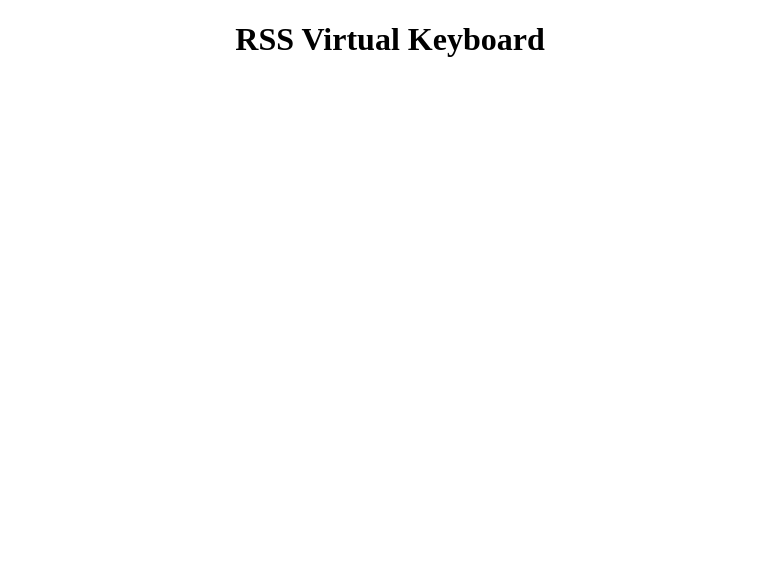
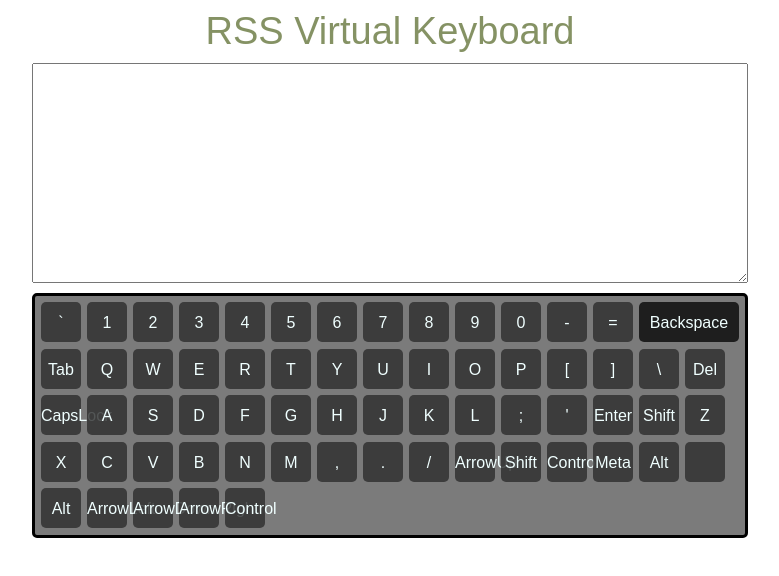
Before and after one commit to MaksimDolgonosov/virtual-keyboard, a website: page index.html in a window 1280 px wide. Shown: the whole page, without its empty margins (250-1029 px from the left). Drawn offline with Linux system fonts and the light colour scheme.

Commit message:
feat: add keyboard in body

```diff
--- a/script.js
+++ b/script.js
@@ -1,6 +1,43 @@
 window.addEventListener('DOMContentLoaded', () => {
   const body = document.querySelector('body');
+  const keyboardWrpapper = document.createElement('div');
+  keyboardWrpapper.classList.add('keyboard-wrpapper');
   const h1 = document.createElement('h1');
   h1.textContent = 'RSS Virtual Keyboard';
   body.append(h1);
+  body.append(keyboardWrpapper);
+  const textarea = document.createElement('textarea');
+  textarea.setAttribute('rows', '5');
+  textarea.setAttribute('cols', '50');
+  textarea.classList.add('keyboard-wrpapper__textarea');
+  keyboardWrpapper.append(textarea);
+  const keyboard = document.createElement('div');
+  keyboard.classList.add('keyboard');
+  keyboardWrpapper.append(keyboard);
+
+  const enKeyboard = ['`', '1', '2', '3', '4', '5', '6', '7', '8', '9', '0', '-', '=', 'Backspace', 'Tab', 'q', 'w', 'e', 'r', 't', 'y', 'u', 'i', 'o', 'p', '[', ']', '\\', 'Delete', 'CapsLock', 'A', 'S', 'D', 'F', 'G', 'H', 'J', 'K', 'L', ';', "'", 'Enter', 'Shift', 'Z', 'X', 'C', 'V', 'B', 'N', 'M', ',', '.', '/', 'ArrowUp', 'Shift', 'Control', 'Meta', 'Alt', ' ', 'Alt', 'ArrowLeft', 'ArrowDown', 'ArrowRight', 'Control'];
+
+  // document.onkeydown = function codesOfBtns(event) {
+  //   event.preventDefault();
+
+  //   console.log(event.key);
+  //   // textarea.value += event.key;
+  // }
+  enKeyboard.forEach((btn) => {
+    const button = document.createElement('div');
+    button.classList.add('btn');
+    if (btn === 'Delete') {
+      button.textContent = 'Del';
+      button.classList.add('del');
+    } else {
+      button.textContent = `${btn}`;
+    }
+    if (btn === 'Backspace' || btn === 'Shift' || btn === 'Shift') {
+      button.classList.add('longBtn');
+    }
+    if (btn === 'Tab') {
+      button.classList.add('tab');
+    }
+    keyboard.append(button);
+  });
 });
--- a/style.scss
+++ b/style.scss
@@ -1,8 +1,84 @@
+* {
+  font-family: 'Arial', sans-serif;
+  font-weight: 400;
+  box-sizing: border-box;
+  margin: 0;
+  padding: 0;
+}
+
 h1 {
   text-align: center;
+  font-size: 38px;
+  color: rgba(102, 119, 61, 0.8);
+  margin: 10px 0 10px 0;
 }
-.keyborad-wrpapper {
+
+.keyboard-wrpapper {
+  width: 716px;
+
   margin: 10px auto 0 auto;
   display: flex;
   flex-direction: column;
+
+  &__textarea {
+    display: block;
+    height: 220px;
+    font-size: 18px;
+    padding: 10px;
+  }
 }
+
+.keyboard {
+  margin-top: 10px;
+  width: 716px;
+  height: 245px;
+  background-color: rgba(90, 90, 90, 0.8);
+  border: 3px solid black;
+  border-radius: 5px;
+  display: flex;
+  flex-wrap: wrap;
+  align-items: flex-start;
+  justify-content: flex-start;
+  padding-top: 6px;
+  padding-left: 6px;
+}
+
+.btn {
+  width: 40px;
+  height: 40px;
+  border-radius: 5px;
+  background-color: rgba(44, 44, 44, 0.8);
+  text-transform: capitalize;
+  margin-right: 6px;
+  margin-bottom: 6px;
+  color: azure;
+  text-align: center;
+  font-size: 16px;
+  line-height: 42px;
+  cursor: pointer;
+  transition: .2s all;
+
+  &:nth-of-type(14) {
+    width: 100px;
+    background-color: rgba(7, 7, 7, 0.8);
+  }
+
+  &:hover {
+    background-color: rgb(77, 107, 0);
+    transition: .2s all;
+  }
+}
+
+// .btn.longBtn {
+//   width: 100px;
+//   background-color: rgba(7, 7, 7, 0.8);
+// }
+
+// .btn.tab {
+//   width: 50px;
+//   background-color: rgba(7, 7, 7, 0.8);
+// }
+// .btn.del {
+//   width: 44px;
+//   background-color: rgba(7, 7, 7, 0.8);
+// }
```
Also changed, not shown: style.css.
